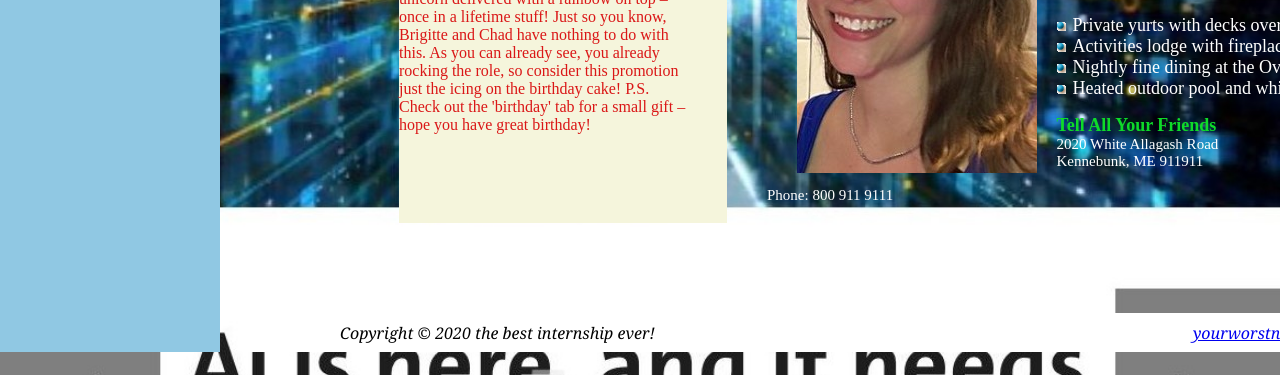
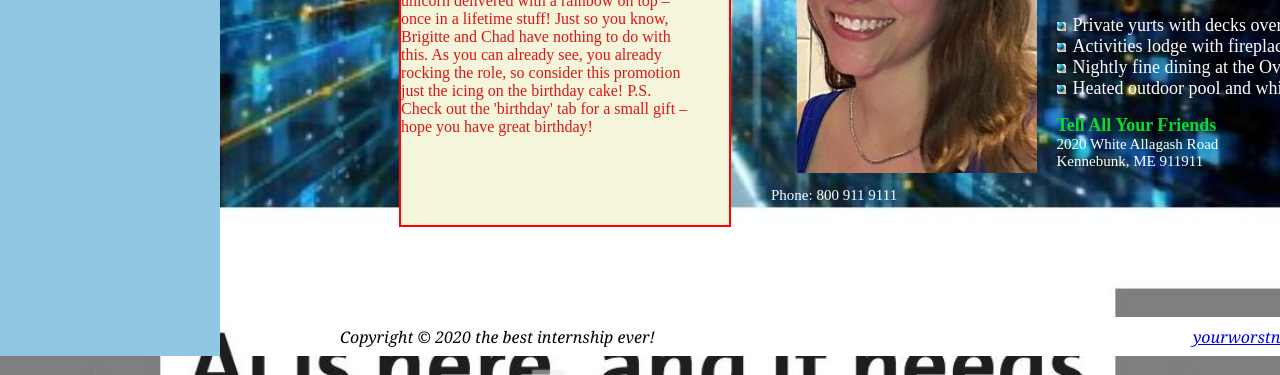
Before and after one commit to clouis21/Parody-website, a plain HTML site: page index.html in a window 1280 px wide. Shown: the part 425-800 px from the top of the page. Drawn offline with Linux system fonts and the light colour scheme.

Commit message:
Cssupdate

```diff
--- a/pacific.css
+++ b/pacific.css
@@ -161,8 +161,8 @@
 	color: #da1717;
 	float: left;
 	margin-top: -350px;
-	/* margin-left: -99px; */
-	/* border: 2px solid #ff0000; */
+	margin-left: -99px;
+    border: 2px solid #ff0000;
 	padding-right: 30px;
 	height: 400px;
 	width:298px;
```
